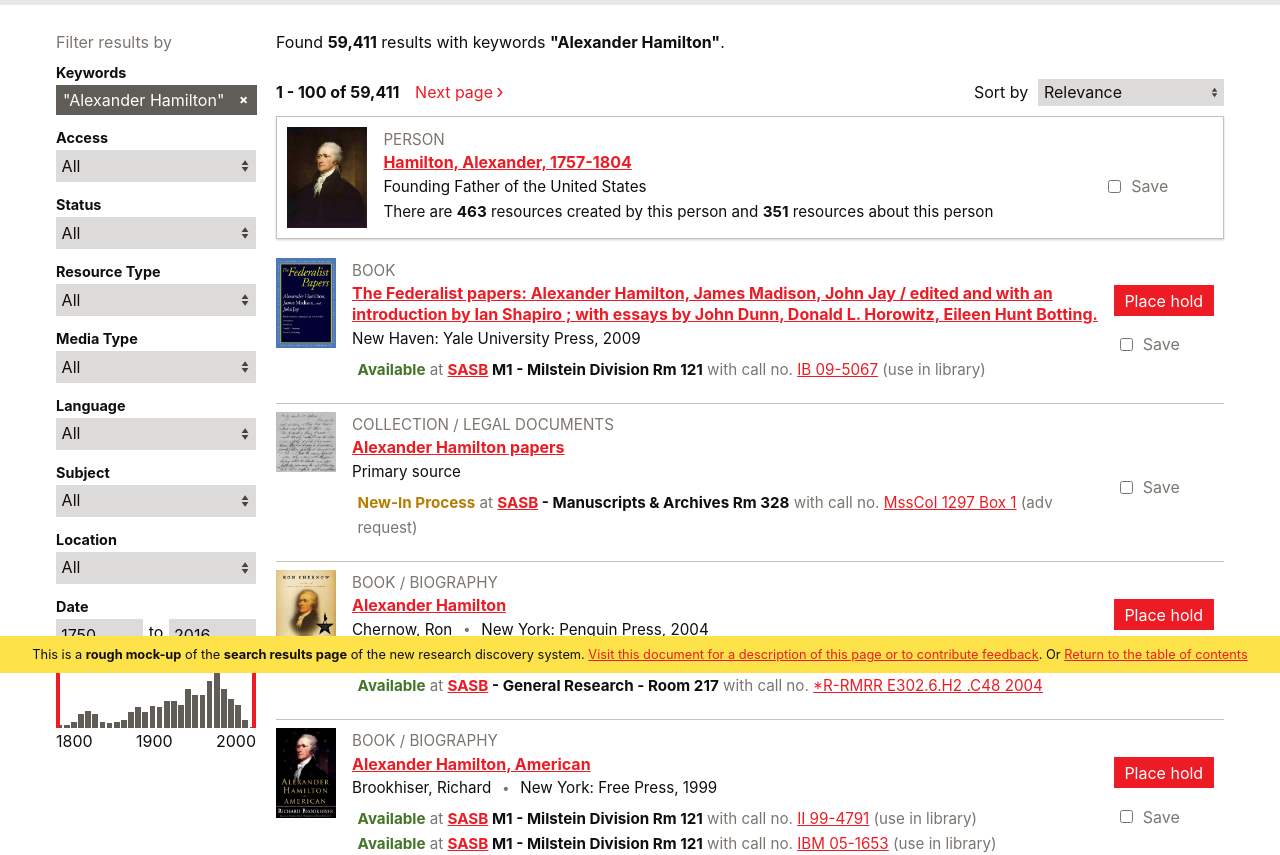
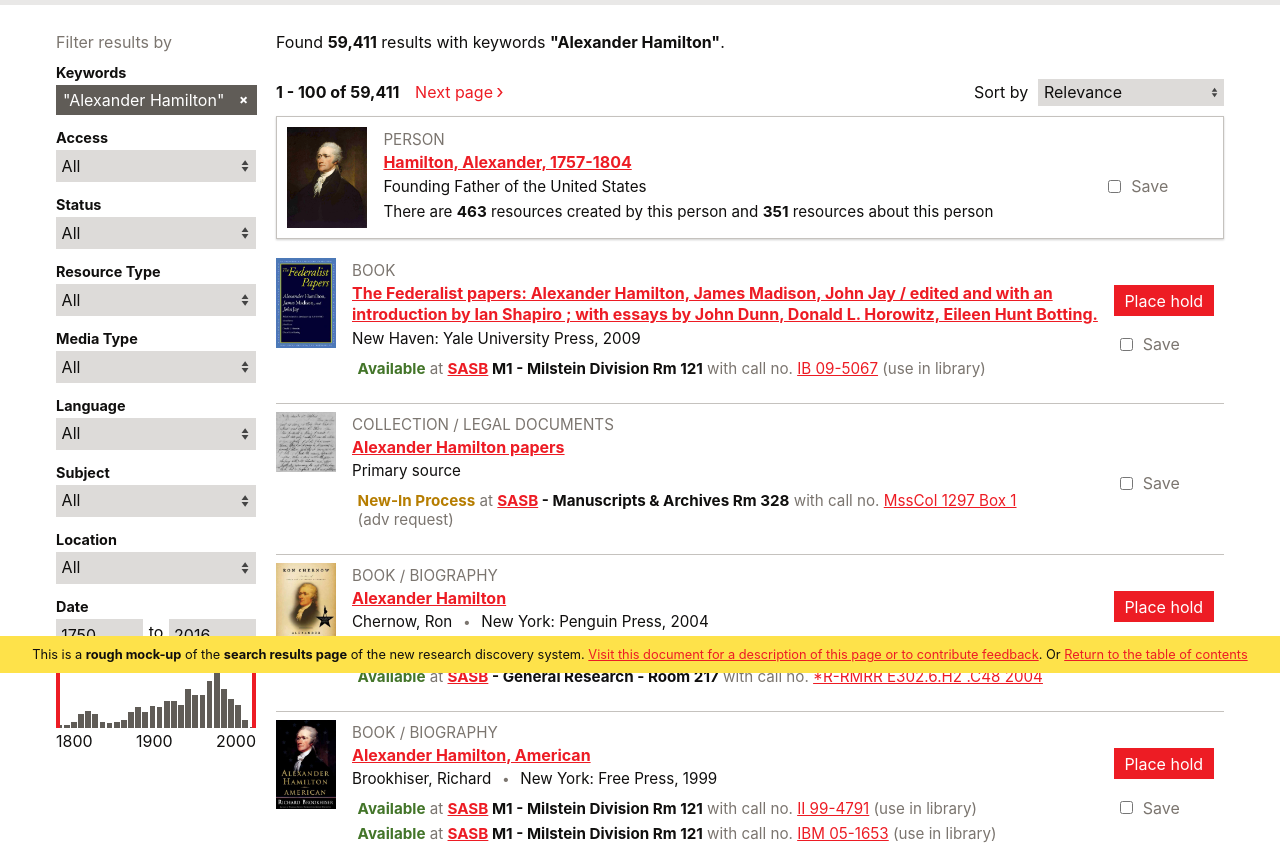
Before and after one commit to NYPL-discovery/discovery-designs, a website: page search/v1a.html in a window 1280 px wide. Shown: the part 127-982 px from the top of the page. Drawn offline with Linux system fonts and the light colour scheme.

Commit message:
accessibility improvements to navigation

```diff
--- a/search/v1a.html
+++ b/search/v1a.html
@@ -126,7 +126,6 @@
     </div>
   </div>
 
-  <main>
   <div class="container search-results-container">
     <div class="facets">
       <form class="facets-form">
@@ -285,7 +284,7 @@
         </fieldset>
       </form>
     </div>
-      <div class="results">
+    <main class="results">
       <!-- <div id="tabs" role="tablist" class="tabs results-tabs">
         <a class="tab" href="#everything" role="tab" aria-controls="everything-panel" aria-selected="true">Everything <small>59,411</small></a>
         <a class="tab" href="#resources" role="tab">Resources <small>59,144</small></a>
@@ -346,7 +345,7 @@
             <div class="description">New Haven: Yale University Press, 2009</div>
             <div class="bib-items">
               <div class="bib-item">
-                  <span class="status available">Available</span> at <span class="location"><a href="https://www.nypl.org/locations/schwarzman">SASB</a> M1 - Milstein Division Rm 121</span> with call no. <a href="#IB 09-5067" class="call-no">IB 09-5067</a> (use in library)
+                <span class="status available">Available</span> at <span class="location"><a href="https://www.nypl.org/locations/schwarzman">SASB</a> M1 - Milstein Division Rm 121</span> with call no. <a href="#IB 09-5067" class="call-no">IB 09-5067</a> <span class="message">(use in library)</span>
               </div>
             </div>
           </div>
@@ -370,7 +369,7 @@
             <div class="description">Primary source</div>
             <div class="bib-items">
               <div class="bib-item">
-                  <span class="status new-in-process">New-In Process</span> at <span class="location"><a href="https://www.nypl.org/locations/schwarzman">SASB</a> - Manuscripts &amp; Archives Rm 328</span> with call no. <a href="#MssCol 1297  Box 1" class="call-no">MssCol 1297  Box 1</a> (adv request)
+                <span class="status new-in-process">New-In Process</span> at <span class="location"><a href="https://www.nypl.org/locations/schwarzman">SASB</a> - Manuscripts &amp; Archives Rm 328</span> with call no. <a href="#MssCol 1297  Box 1" class="call-no">MssCol 1297  Box 1</a> <span class="message">(adv request)</span>
               </div>
             </div>
           </div>
@@ -420,10 +419,10 @@
             <div class="description">Brookhiser, Richard <span class="divider"></span> New York: Free Press, 1999</div>
             <div class="bib-items">
               <div class="bib-item">
-                  <span class="status available">Available</span> at <span class="location"><a href="https://www.nypl.org/locations/schwarzman">SASB</a> M1 - Milstein Division Rm 121</span> with call no. <a href="#II 99-4791" class="call-no">II 99-4791</a> (use in library)
+                <span class="status available">Available</span> at <span class="location"><a href="https://www.nypl.org/locations/schwarzman">SASB</a> M1 - Milstein Division Rm 121</span> with call no. <a href="#II 99-4791" class="call-no">II 99-4791</a> <span class="message">(use in library)</span>
               </div>
               <div class="bib-item">
-                  <span class="status available">Available</span> at <span class="location"><a href="https://www.nypl.org/locations/schwarzman">SASB</a> M1 - Milstein Division Rm 121</span> with call no. <a href="#IBM 05-1653" class="call-no">IBM 05-1653</a> (use in library)
+                <span class="status available">Available</span> at <span class="location"><a href="https://www.nypl.org/locations/schwarzman">SASB</a> M1 - Milstein Division Rm 121</span> with call no. <a href="#IBM 05-1653" class="call-no">IBM 05-1653</a> <span class="message">(use in library)</span>
               </div>
             </div>
           </div>
@@ -453,7 +452,7 @@
                 <span class="status available">Available</span> at <span class="location"><a href="https://www.nypl.org/locations/schwarzman">SASB</a> (Children's Center at 42nd St.) - Non-Fiction Rm 84	</span> with call no. <a href="#J 973.46 S" class="call-no">J 973.46 S</a>
               </div>
               <div class="bib-item">
-                  <span class="status available">Available</span> at <span class="location"><a href="https://www.nypl.org/locations/schwarzman">SASB</a> M1 - General Research - Room 217</span> with call no. <a href="#JFE 10-1762" class="call-no">JFE 10-1762</a> (use in library)
+                <span class="status available">Available</span> at <span class="location"><a href="https://www.nypl.org/locations/schwarzman">SASB</a> M1 - General Research - Room 217</span> with call no. <a href="#JFE 10-1762" class="call-no">JFE 10-1762</a> <span class="message">(use in library)</span>
               </div>
               <div class="bib-item">
                 <a href="#see-more" class="bib-item-more-link">See 1 more</a>
@@ -474,9 +473,8 @@
           </div>
         </div>
       </div>
+    </main>
   </div>
-    </div>
-  </main>
 
   <div class="feedback">
     This is a <strong>rough mock-up</strong> of the <strong>search results page</strong> of the new research discovery system. <a href="https://docs.google.com/a/nypl.org/document/d/17NfRC4o4xeMGIC4Iw5UwrQioO3SrJHfFPR45291eJl0/edit?usp=sharing">Visit this document for a description of this page or to contribute feedback</a>. Or <a href="../index.html">Return to the table of contents</a>
--- a/src/scss/_header.scss
+++ b/src/scss/_header.scss
@@ -122,6 +122,7 @@ a.site-title {
     position: relative;
     font-size: 1.1rem;
     color: $textcolor;
+    display: block;
 
     &:hover {
       color: $linkcolor;
--- a/src/scss/search.scss
+++ b/src/scss/search.scss
@@ -354,6 +354,9 @@ $facetsWidth: 200px;
 
     .bib-item {
 
+      line-height: 1.2;
+      padding: 0.2rem 0;
+
       &.more {
         display: none;
       }
@@ -382,6 +385,12 @@ $facetsWidth: 200px;
           background: $linkhovercolor;
           color: $white;
         }
+      }
+
+      .message {
+        white-space: nowrap;
+        font-weight: normal;
+        color: $gray;
       }
     }
 
```
Also changed, not shown: css/search.css. Lines whose indentation alone changed are shown as unchanged.
